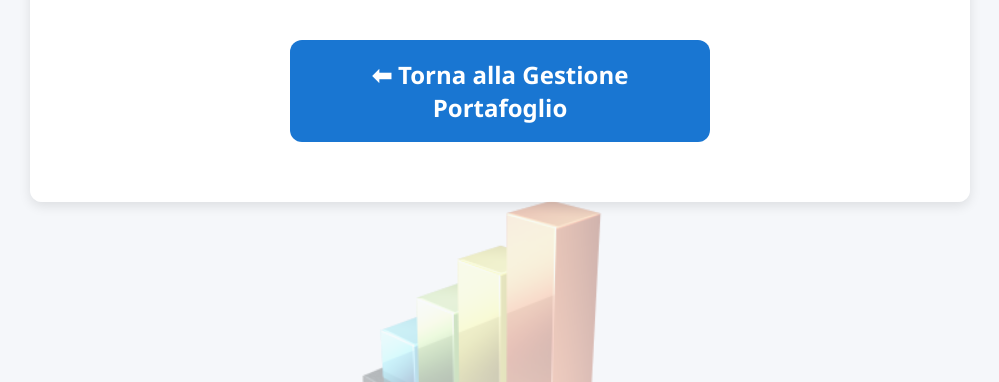
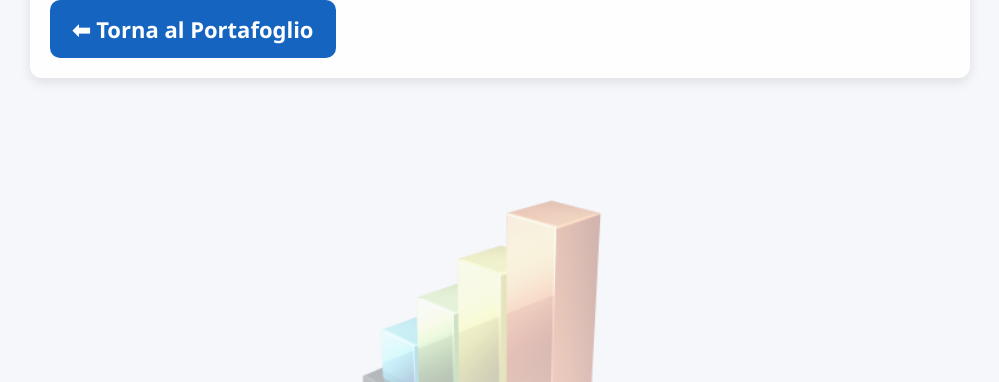
Before and after one commit to emiliomaj60-lang/portfolio_alerts, a Flask app: template src/templates/riepilogo_operazioni.html in a window 1280 px wide. Shown: the part 278-660 px from the top of the page, without its empty margins (140-1139 px from the left). Run offline with Flask 3, Linux system fonts and the light colour scheme; the template is opened without the code that fills it, so the values that code supplies are empty.

Commit message:
Add files via upload

```diff
--- a/src/templates/riepilogo_operazioni.html
+++ b/src/templates/riepilogo_operazioni.html
@@ -51,7 +51,13 @@
         {% endfor %}
     </table>
 
-    <a href="/gestione_portafoglio" class="btn-big">⬅ Torna alla Gestione Portafoglio</a>
+    <a href="/"
+    style="font-size:22px; padding:14px 22px; background:#1565c0; color:white;
+            border-radius:10px; text-decoration:none; font-weight:bold; display:inline-block;">
+        ⬅ Torna al Portafoglio
+    </a>
+
+
 
 </div>
 
```
